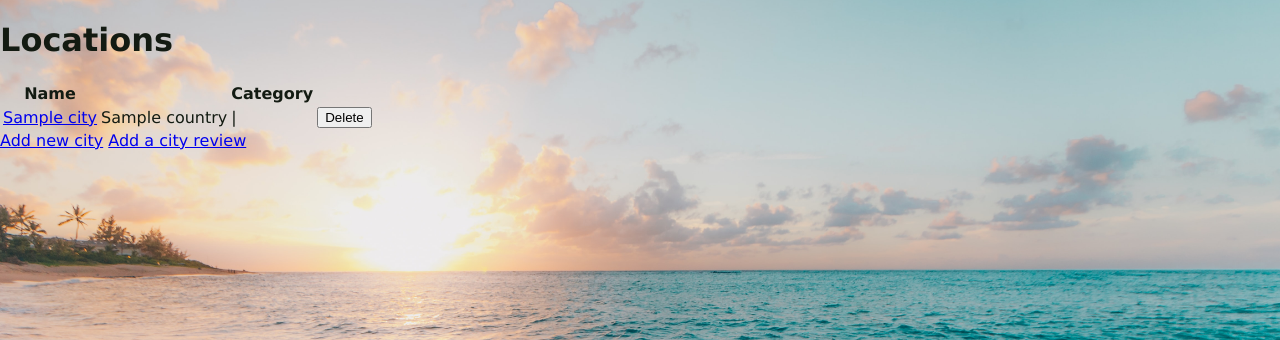
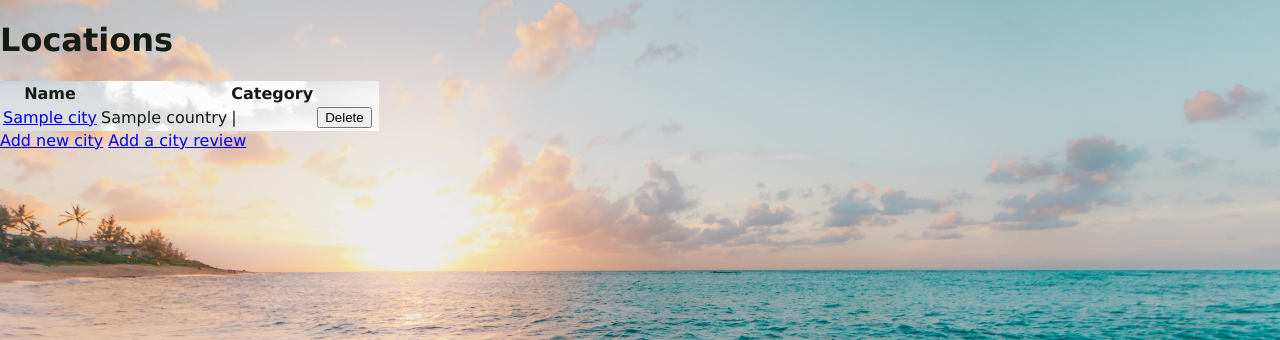
Before and after one commit to Jamiefkk/Flask_Project_JF, a Flask app: page /cities in a window 1280 px wide. Shown: the part 112-452 px from the top of the page. Run offline with Flask 2, Linux system fonts and the light colour scheme; a database or web service that is not in the repository returns one stand-in record (values such as "Sample title"); some libraries are stand-ins or nearby versions.

Commit message:
last minute CSS

```diff
--- a/repositories/country_repositiory.py
+++ b/repositories/country_repositiory.py
@@ -17,7 +17,6 @@ def save(country):
     user = user_repository.select(1)
     visit = VisitsCountry(user, new_country, None, "Not visited")
     visits_country_repository.save(visit)
-
     return country
 
 def delete_all():
--- a/static/css/style.css
+++ b/static/css/style.css
@@ -81,3 +81,8 @@ nav{
     width: 300px;
     margin: 0 auto;
 }
+.tablenest {
+    border-style: dashed;
+    background: url('/static/images/sub-background.jpeg');
+    border: #131b12;
+}
--- a/templates/attractions/index.html
+++ b/templates/attractions/index.html
@@ -3,7 +3,7 @@
 {% block content %}
 <h1>Locations</h1>
 
-<table>
+<table class="tablenest">
   <tr>
     <th>Name</th>
     <th></th>
--- a/templates/cities/index.html
+++ b/templates/cities/index.html
@@ -3,7 +3,7 @@
 {% block content %}
 <h1>Locations</h1>
 
-<table>
+<table class="tablenest">
   <tr>
     <th>Name</th>
     <th></th>
--- a/templates/countries/index.html
+++ b/templates/countries/index.html
@@ -3,7 +3,7 @@
 {% block content %}
 <h1>Locations</h1>
 
-<table>
+<table class="tablenest">
   <tr>
     <th>Name</th>
     <th></th>
```
Also changed, not shown: static/images/sub-background.jpeg (added).
